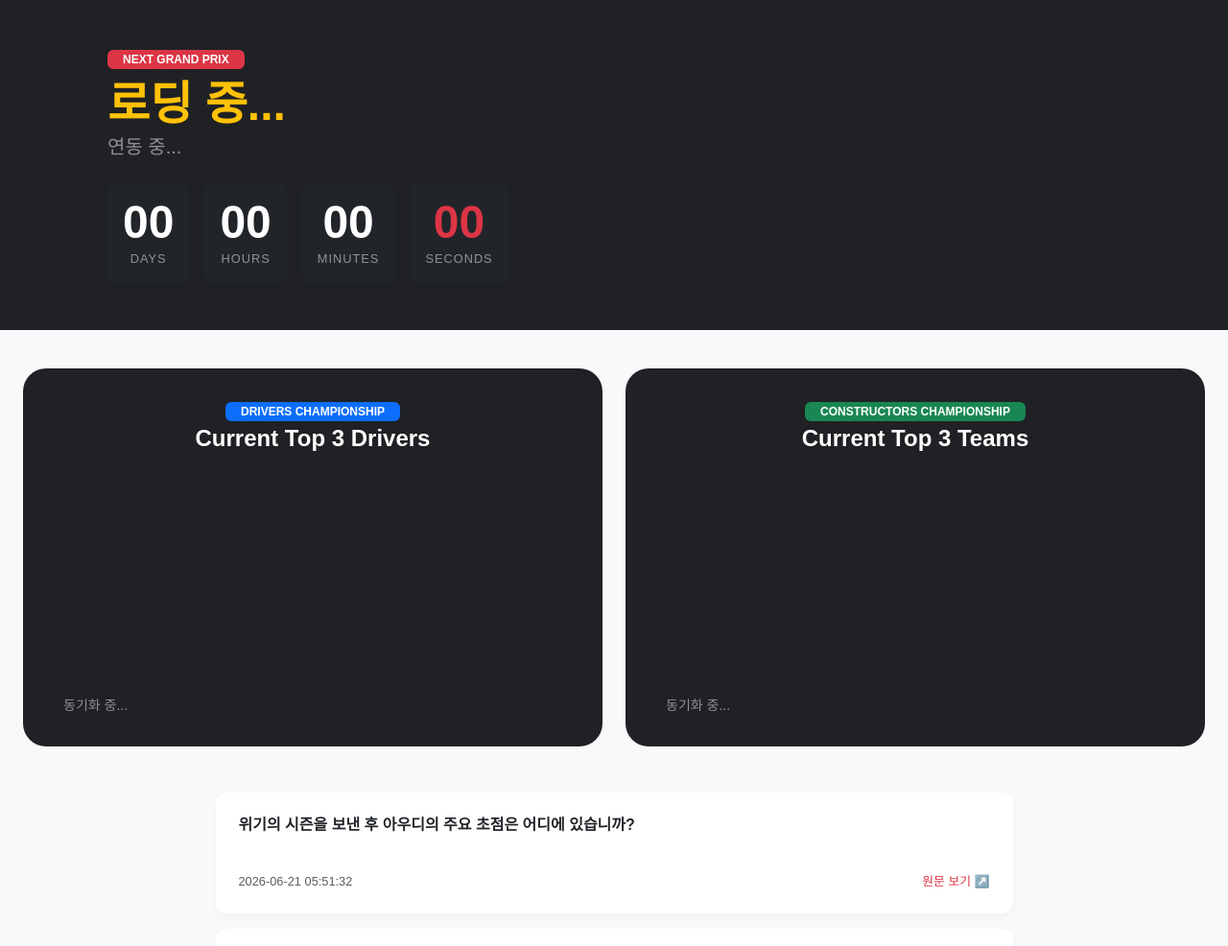
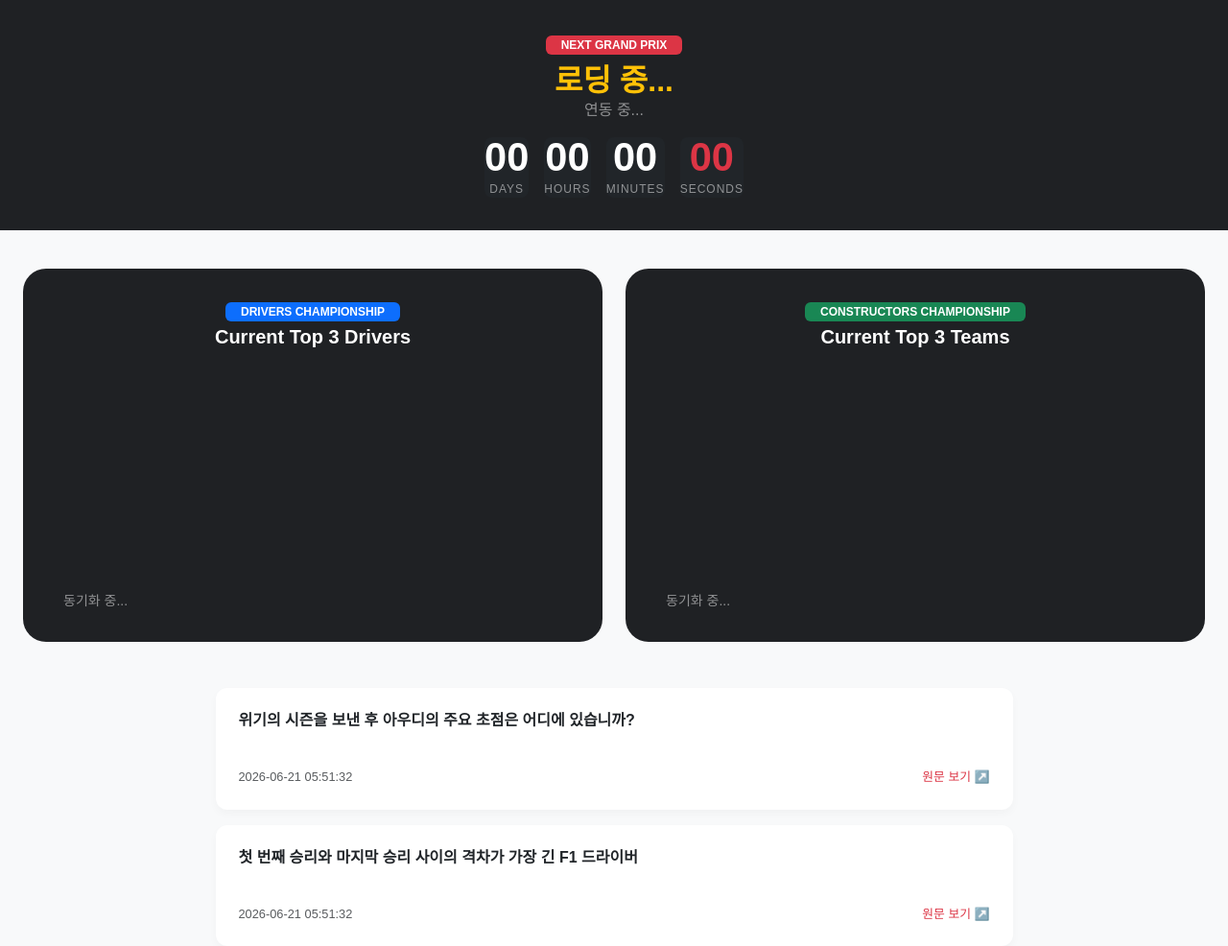
Before and after one commit to comp0604/f1aggregator, a Flask app: page / in a window 1280 px wide. Shown: the part 96-1082 px from the top of the page at 96% size. Run offline with Flask 3, Linux system fonts and the light colour scheme; data comes from the database, SQL or seed files in the repository.

Commit message:
그랑프리 배너 높이 축소 및 타이머 완전 중앙 정렬 적용

```diff
--- a/templates/index.html
+++ b/templates/index.html
@@ -12,17 +12,17 @@
         .f1-logo { color: white; text-decoration: none; transition: opacity 0.2s; }
         .f1-logo:hover { opacity: 0.8; color: white; }
 
-        /* 💥 [그랑프리 전용] 화면 끝에서 끝까지 일직선으로 채워지는 대형 배너 */
+        /* 💥 [그랑프리 배너] 높이를 줄이고 중앙 정렬 기반으로 변경 */
         .grandprix-full-banner {
             position: relative;
             background-color: #1f2124;
             color: white;
             cursor: pointer;
-            min-height: 340px;
+            min-height: 240px; /* 💥 높이를 슬림하게 최적화 */
             overflow: hidden;
-            padding: 2rem 4rem !important; /* 내부 여백 */
+            padding: 1.5rem 2rem !important;
             width: 100%;
-            margin-bottom: 2.5rem; /* 아래 랭킹 보드들과의 간격 */
+            margin-bottom: 2.5rem;
             border: none;
             display: flex;
             align-items: center;
@@ -46,7 +46,56 @@
             z-index: 1;
         }
 
-        /* 🏎️ 드챔 & 컨챔용 박스 형태 카드 스타일 (기존 유지) */
+        /* 🎯 타이머를 완벽한 정가운데로 놓기 위한 상대 위치 컨테이너 */
+        .row-content-race {
+            position: relative;
+            display: flex;
+            align-items: center;
+            justify-content: center; /* 💥 내부 요소를 중앙 정렬 */
+            width: 100%;
+            height: 100%;
+        }
+
+        /* ⏰ 타이머 및 텍스트 폰트 크기 슬림화 */
+        .timer-num { font-size: 2.6rem !important; font-weight: 800; line-height: 1; }
+        .timer-label { font-size: 0.75rem; letter-spacing: 1px; margin-top: 3px; }
+
+        /* 📸 서킷 지도를 오른쪽 구석으로 절대 배치하여 타이머 정중앙 유지 */
+        .circuit-img-wrapper {
+            position: absolute;
+            right: 2rem;
+            top: 50%;
+            transform: translateY(-50%);
+            width: 240px; /* 줄어든 높이에 맞춰 지도 크기 조정 */
+            height: 190px;
+            display: flex;
+            align-items: center;
+            justify-content: center;
+        }
+
+        .dash-circuit-map {
+            width: 100%;
+            height: 100%;
+            object-fit: contain;
+            border-radius: 12px;
+            padding: 8px;
+            background-color: rgba(255, 255, 255, 0.95);
+            box-shadow: 0 6px 15px rgba(0,0,0,0.3);
+            display: none;
+        }
+
+        /* 🏛️ 랭킹 보드용 스타일 (기존 크기 유지) */
+        .row-content-rank {
+            display: flex;
+            flex-direction: column;
+            align-items: center;
+            justify-content: center;
+            width: 100%;
+            text-align: center;
+            gap: 1.5rem;
+            height: 100%;
+        }
+
         .dashboard-row-card {
             position: relative;
             background-color: #1f2124;
@@ -78,57 +127,7 @@
             transition: background-image 0.5s ease-in-out;
         }
 
-        .dashboard-row-card > * {
-            position: relative;
-            z-index: 1;
-        }
-
-        /* 그랑프리 가로 정렬 컨테이너 */
-        .row-content-race {
-            display: flex;
-            align-items: center;
-            justify-content: space-between;
-            width: 100%;
-            height: 100%;
-            gap: 2rem;
-        }
-
-        /* ⏰ 타이머 디자인 */
-        .timer-num { font-size: 3rem !important; font-weight: 800; line-height: 1; }
-        .timer-label { font-size: 0.8rem; letter-spacing: 1px; margin-top: 4px; }
-
-        /* 오른쪽 배치용 서킷 이미지 프레임 */
-        .circuit-img-wrapper {
-            flex-shrink: 0;
-            width: 320px;
-            height: 280px;
-            display: flex;
-            align-items: center;
-            justify-content: center;
-        }
-
-        .dash-circuit-map {
-            width: 100%;
-            height: 100%;
-            object-fit: contain;
-            border-radius: 16px;
-            padding: 10px;
-            background-color: rgba(255, 255, 255, 0.95);
-            box-shadow: 0 6px 15px rgba(0,0,0,0.3);
-            display: none;
-        }
-
-        /* 🏛️ 랭킹 보드용 컨테이너 */
-        .row-content-rank {
-            display: flex;
-            flex-direction: column;
-            align-items: center;
-            justify-content: center;
-            width: 100%;
-            text-align: center;
-            gap: 1.5rem;
-            height: 100%;
-        }
+        .dashboard-row-card > * { position: relative; z-index: 1; }
 
         .rank-container {
             width: 100%;
@@ -140,7 +139,6 @@
             margin: 0 auto;
         }
 
-        /* 시상대 기둥 디자인 */
         .podium-step {
             background-color: rgba(255, 255, 255, 0.08);
             border-radius: 16px 16px 8px 8px;
@@ -171,7 +169,6 @@
             border: 1px solid rgba(205, 127, 50, 0.22);
         }
 
-        /* 📸 포디움 이미지 */
         .podium-img {
             width: 90px;
             height: 90px;
@@ -212,23 +209,23 @@
     </header>
 
     <div id="card-race" class="grandprix-full-banner" onclick="location.href='/calendar'">
-        <div class="row-content-race px-md-5">
+        <div class="row-content-race">
 
-            <div class="d-flex flex-column align-items-start gap-4">
+            <div class="d-flex flex-column align-items-center text-center gap-3 mx-auto">
                 <div>
                     <span class="badge bg-danger px-3 py-1.5 mb-2">NEXT GRAND PRIX</span>
-                    <h1 id="dash-race-name" class="display-5 fw-bold text-warning m-0">로딩 중...</h1>
-                    <p id="dash-race-circuit" class="fs-5 text-white-50 m-0">연동 중...</p>
+                    <h1 id="dash-race-name" class="fs-2 fw-bold text-warning m-0">로딩 중...</h1>
+                    <p id="dash-race-circuit" class="fs-6 text-white-50 m-0">연동 중...</p>
                 </div>
-                <div class="d-flex gap-3 text-center" style="max-width: 500px; width: 100%;">
-                    <div class="bg-dark p-3 rounded-3 flex-fill"><div id="d-day" class="timer-num">00</div><div class="timer-label text-white-50">DAYS</div></div>
-                    <div class="bg-dark p-3 rounded-3 flex-fill"><div id="d-hour" class="timer-num">00</div><div class="timer-label text-white-50">HOURS</div></div>
-                    <div class="bg-dark p-3 rounded-3 flex-fill"><div id="d-min" class="timer-num">00</div><div class="timer-label text-white-50">MINUTES</div></div>
-                    <div class="bg-dark p-3 rounded-3 flex-fill"><div id="d-sec" class="timer-num text-danger">00</div><div class="timer-label text-white-50">SECONDS</div></div>
+                <div class="d-flex gap-3 text-center" style="max-width: 460px; width: 100%;">
+                    <div class="bg-dark p-2.5 rounded-3 flex-fill"><div id="d-day" class="timer-num">00</div><div class="timer-label text-white-50">DAYS</div></div>
+                    <div class="bg-dark p-2.5 rounded-3 flex-fill"><div id="d-hour" class="timer-num">00</div><div class="timer-label text-white-50">HOURS</div></div>
+                    <div class="bg-dark p-2.5 rounded-3 flex-fill"><div id="d-min" class="timer-num">00</div><div class="timer-label text-white-50">MINUTES</div></div>
+                    <div class="bg-dark p-2.5 rounded-3 flex-fill"><div id="d-sec" class="timer-num text-danger">00</div><div class="timer-label text-white-50">SECONDS</div></div>
                 </div>
             </div>
 
-            <div class="circuit-img-wrapper">
+            <div class="circuit-img-wrapper d-none d-md-flex">
                 <img id="dash-circuit-map" class="dash-circuit-map" src="" alt="Circuit Map">
             </div>
 
@@ -242,7 +239,7 @@
                     <div class="row-content-rank">
                         <div>
                             <span class="badge bg-primary px-3 py-1.5 mb-1">DRIVERS CHAMPIONSHIP</span>
-                            <h3 class="fw-bold text-white m-0 fs-4">Current Top 3 Drivers</h3>
+                            <h3 class="fw-bold text-white m-0 fs-5">Current Top 3 Drivers</h3>
                         </div>
                         <div id="dash-drivers-box" class="rank-container">
                             <div class="text-white-50 small mt-5">동기화 중...</div>
@@ -256,7 +253,7 @@
                     <div class="row-content-rank">
                         <div>
                             <span class="badge bg-success px-3 py-1.5 mb-1">CONSTRUCTORS CHAMPIONSHIP</span>
-                            <h3 class="fw-bold text-white m-0 fs-4">Current Top 3 Teams</h3>
+                            <h3 class="fw-bold text-white m-0 fs-5">Current Top 3 Teams</h3>
                         </div>
                         <div id="dash-teams-box" class="rank-container">
                             <div class="text-white-50 small mt-5">동기화 중...</div>
```
